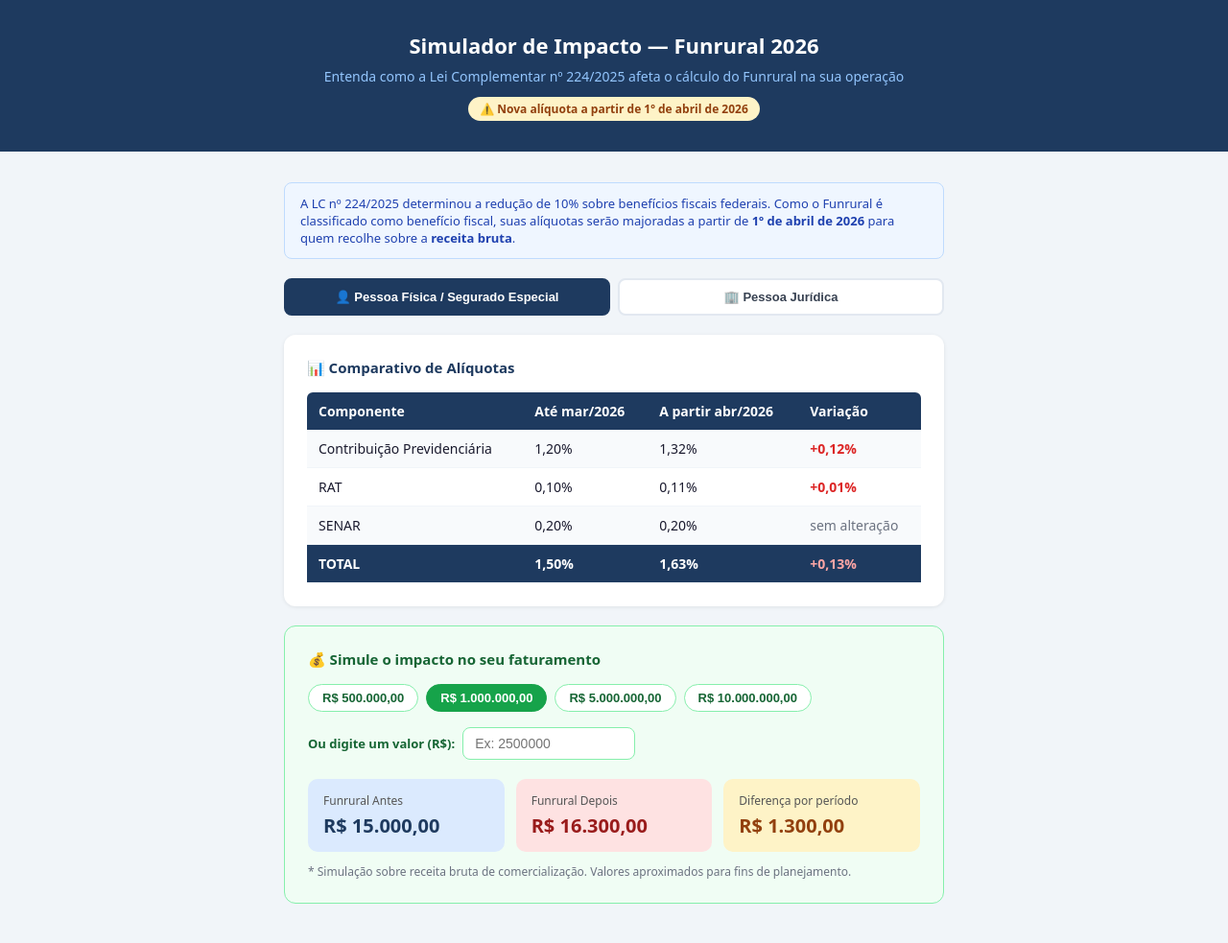
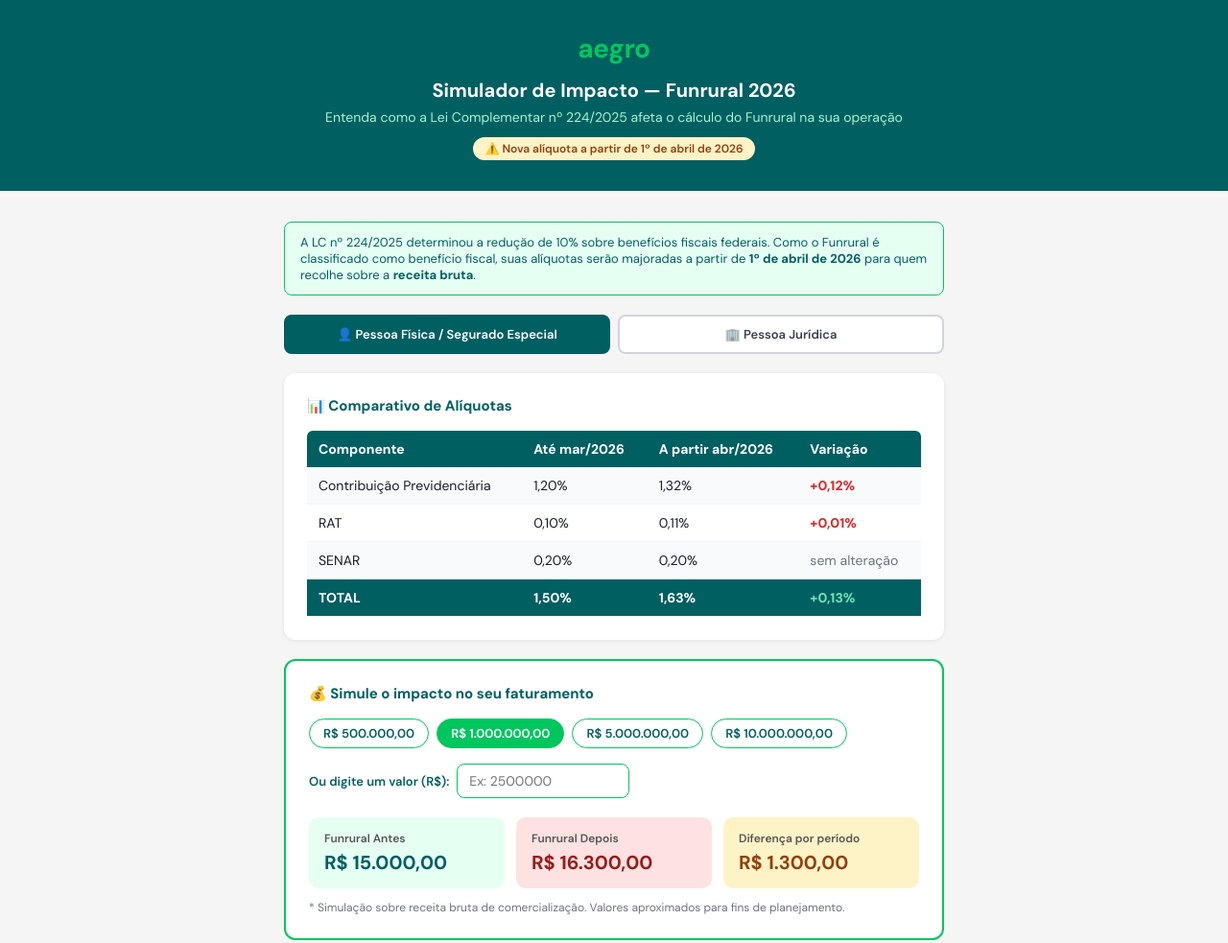
Before and after one commit to jessicajunker-hub/simulador-funrural, a plain HTML site: page index.html in a window 1280 px wide. Shown: the top 983 px of the page at 96% size. Drawn offline with Linux system fonts and the light colour scheme.

Commit message:
Update index.html

```diff
--- a/index.html
+++ b/index.html
@@ -3,53 +3,59 @@
 <head>
   <meta charset="UTF-8" />
   <meta name="viewport" content="width=device-width, initial-scale=1.0"/>
-  <title>Simulador Funrural 2026</title>
+  <title>Simulador Funrural 2026 — Aegro</title>
+  <link href="https://fonts.googleapis.com/css2?family=DM+Sans:wght@400;600;700&display=swap" rel="stylesheet"/>
   <style>
     * { box-sizing: border-box; margin: 0; padding: 0; }
-    body { font-family: system-ui, sans-serif; background: #f1f5f9; color: #1a1a2e; min-height: 100vh; }
+    body { font-family: 'DM Sans', system-ui, sans-serif; background: #F5F5F5; color: #1a1a2e; min-height: 100vh; }
 
-    header { background: #1e3a5f; color: #fff; padding: 32px 24px; text-align: center; }
-    header h1 { font-size: 22px; font-weight: 700; margin-bottom: 8px; }
-    header p { font-size: 14px; color: #93c5fd; }
-
+    header { background: #005F61; color: #fff; padding: 32px 24px; text-align: center; }
+    .header-logo { display: flex; align-items: center; justify-content: center; gap: 14px; margin-bottom: 12px; }
+    .logo-svg { width: 44px; height: 44px; }
+    .logo-name { font-size: 28px; font-weight: 700; color: #00C65E; letter-spacing: -0.5px; }
+    header h1 { font-size: 20px; font-weight: 700; margin-bottom: 6px; }
+    header p { font-size: 14px; color: #a7f3d0; }
     .badge { display: inline-block; background: #fef3c7; color: #92400e; font-size: 12px; font-weight: 600; padding: 4px 12px; border-radius: 20px; margin-top: 12px; }
 
     .container { max-width: 720px; margin: 32px auto; padding: 0 16px 48px; }
 
     .card { background: #fff; border-radius: 12px; padding: 24px; margin-bottom: 20px; box-shadow: 0 1px 4px rgba(0,0,0,0.08); }
-    .card h2 { font-size: 15px; font-weight: 700; margin-bottom: 16px; color: #1e3a5f; }
+    .card h2 { font-size: 15px; font-weight: 700; margin-bottom: 16px; color: #005F61; }
 
     .tabs { display: flex; gap: 8px; margin-bottom: 20px; }
-    .tab { flex: 1; padding: 10px; border-radius: 8px; border: 2px solid #e2e8f0; background: #fff; cursor: pointer; font-size: 13px; font-weight: 600; color: #374151; transition: all .2s; }
-    .tab.active { background: #1e3a5f; color: #fff; border-color: #1e3a5f; }
+    .tab { flex: 1; padding: 10px; border-radius: 8px; border: 2px solid #d1d5db; background: #fff; cursor: pointer; font-size: 13px; font-weight: 600; color: #374151; font-family: 'DM Sans', sans-serif; transition: all .2s; }
+    .tab.active { background: #005F61; color: #fff; border-color: #005F61; }
+    .tab:hover:not(.active) { border-color: #00C65E; color: #005F61; }
 
     table { width: 100%; border-collapse: collapse; font-size: 14px; }
-    th { background: #1e3a5f; color: #fff; padding: 10px 12px; text-align: left; }
+    th { background: #005F61; color: #fff; padding: 10px 12px; text-align: left; }
     th:first-child { border-radius: 6px 0 0 0; }
     th:last-child { border-radius: 0 6px 0 0; }
     td { padding: 10px 12px; border-bottom: 1px solid #f1f5f9; }
-    tr:nth-child(even) td { background: #f8fafc; }
-    .total td { background: #1e3a5f !important; color: #fff; font-weight: 700; }
+    tr:nth-child(even) td { background: #f8fafb; }
+    .total td { background: #005F61 !important; color: #fff; font-weight: 700; }
     .up { color: #dc2626; font-weight: 700; }
     .neutral { color: #6b7280; }
 
-    .sim-card { background: #f0fdf4; border: 1px solid #86efac; border-radius: 12px; padding: 24px; }
-    .sim-card h2 { color: #166534; font-size: 15px; font-weight: 700; margin-bottom: 16px; }
+    .sim-card { background: #fff; border: 2px solid #00C65E; border-radius: 12px; padding: 24px; }
+    .sim-card h2 { color: #005F61; font-size: 15px; font-weight: 700; margin-bottom: 16px; }
 
     .chips { display: flex; flex-wrap: wrap; gap: 8px; margin-bottom: 16px; }
-    .chip { padding: 6px 14px; border-radius: 20px; border: 1px solid #86efac; background: #fff; cursor: pointer; font-size: 13px; font-weight: 600; color: #166534; transition: all .2s; }
-    .chip.active { background: #16a34a; color: #fff; border-color: #16a34a; }
+    .chip { padding: 6px 14px; border-radius: 20px; border: 1px solid #00C65E; background: #fff; cursor: pointer; font-size: 13px; font-weight: 600; color: #005F61; font-family: 'DM Sans', sans-serif; transition: all .2s; }
+    .chip.active { background: #00C65E; color: #fff; border-color: #00C65E; }
+    .chip:hover:not(.active) { background: #e6fff3; }
 
     .custom-input { display: flex; align-items: center; gap: 8px; margin-bottom: 20px; }
-    .custom-input label { font-size: 13px; color: #166534; font-weight: 600; white-space: nowrap; }
-    .custom-input input { padding: 8px 12px; border-radius: 8px; border: 1px solid #86efac; font-size: 14px; width: 180px; outline: none; }
+    .custom-input label { font-size: 13px; color: #005F61; font-weight: 600; white-space: nowrap; }
+    .custom-input input { padding: 8px 12px; border-radius: 8px; border: 1px solid #00C65E; font-size: 14px; font-family: 'DM Sans', sans-serif; width: 180px; outline: none; }
+    .custom-input input:focus { border-color: #005F61; box-shadow: 0 0 0 2px rgba(0,198,94,0.2); }
 
     .results { display: grid; grid-template-columns: repeat(auto-fit, minmax(160px, 1fr)); gap: 12px; }
     .result-box { border-radius: 10px; padding: 14px 16px; }
-    .result-box .label { font-size: 12px; color: #555; margin-bottom: 4px; }
+    .result-box .label { font-size: 12px; color: #555; margin-bottom: 4px; font-weight: 600; }
     .result-box .value { font-size: 20px; font-weight: 700; }
-    .box-antes { background: #dbeafe; }
-    .box-antes .value { color: #1e3a5f; }
+    .box-antes { background: #e6fff3; }
+    .box-antes .value { color: #005F61; }
     .box-depois { background: #fee2e2; }
     .box-depois .value { color: #991b1b; }
     .box-diff { background: #fef3c7; }
@@ -57,15 +63,19 @@
 
     .note { font-size: 12px; color: #6b7280; margin-top: 12px; }
 
-    .info { background: #eff6ff; border: 1px solid #bfdbfe; border-radius: 8px; padding: 12px 16px; font-size: 13px; color: #1e40af; margin-bottom: 20px; }
+    .info { background: #e6fff3; border: 1px solid #00C65E; border-radius: 8px; padding: 12px 16px; font-size: 13px; color: #005F61; margin-bottom: 20px; }
 
     footer { text-align: center; font-size: 12px; color: #94a3b8; padding: 24px 16px; }
-    footer a { color: #3b82f6; text-decoration: none; }
+    footer a { color: #00C65E; text-decoration: none; }
+    footer a:hover { text-decoration: underline; }
   </style>
 </head>
 <body>
 
 <header>
+  <div class="header-logo">
+    <span class="logo-name">aegro</span>
+  </div>
   <h1>Simulador de Impacto — Funrural 2026</h1>
   <p>Entenda como a Lei Complementar nº 224/2025 afeta o cálculo do Funrural na sua operação</p>
   <span class="badge">⚠️ Nova alíquota a partir de 1º de abril de 2026</span>
@@ -77,19 +87,16 @@
     A LC nº 224/2025 determinou a redução de 10% sobre benefícios fiscais federais. Como o Funrural é classificado como benefício fiscal, suas alíquotas serão majoradas a partir de <strong>1º de abril de 2026</strong> para quem recolhe sobre a <strong>receita bruta</strong>.
   </div>
 
-  <!-- Tabs -->
   <div class="tabs">
     <button class="tab active" onclick="setTipo('pf', this)">👤 Pessoa Física / Segurado Especial</button>
     <button class="tab" onclick="setTipo('pj', this)">🏢 Pessoa Jurídica</button>
   </div>
 
-  <!-- Tabela comparativa -->
   <div class="card">
     <h2>📊 Comparativo de Alíquotas</h2>
     <table id="tabela"></table>
   </div>
 
-  <!-- Simulador -->
   <div class="sim-card">
     <h2>💰 Simule o impacto no seu faturamento</h2>
     <div class="chips" id="chips"></div>
@@ -134,9 +141,7 @@
   let tipo = "pf";
   let simVal = 1000000;
 
-  function fmt(v) {
-    return v.toLocaleString("pt-BR", { style: "currency", currency: "BRL" });
-  }
+  function fmt(v) { return v.toLocaleString("pt-BR", { style: "currency", currency: "BRL" }); }
   function pct(v) { return v.toFixed(2).replace(".", ",") + "%"; }
 
   function setTipo(t, el) {
@@ -164,7 +169,7 @@
       <td>TOTAL</td>
       <td>${pct(d.totalAntes)}</td>
       <td>${pct(d.totalDepois)}</td>
-      <td style="color:#fca5a5">+${pct(d.totalDepois - d.totalAntes)}</td>
+      <td style="color:#6ee7b7">+${pct(d.totalDepois - d.totalAntes)}</td>
     </tr>`;
     document.getElementById("tabela").innerHTML = html;
   }
```
